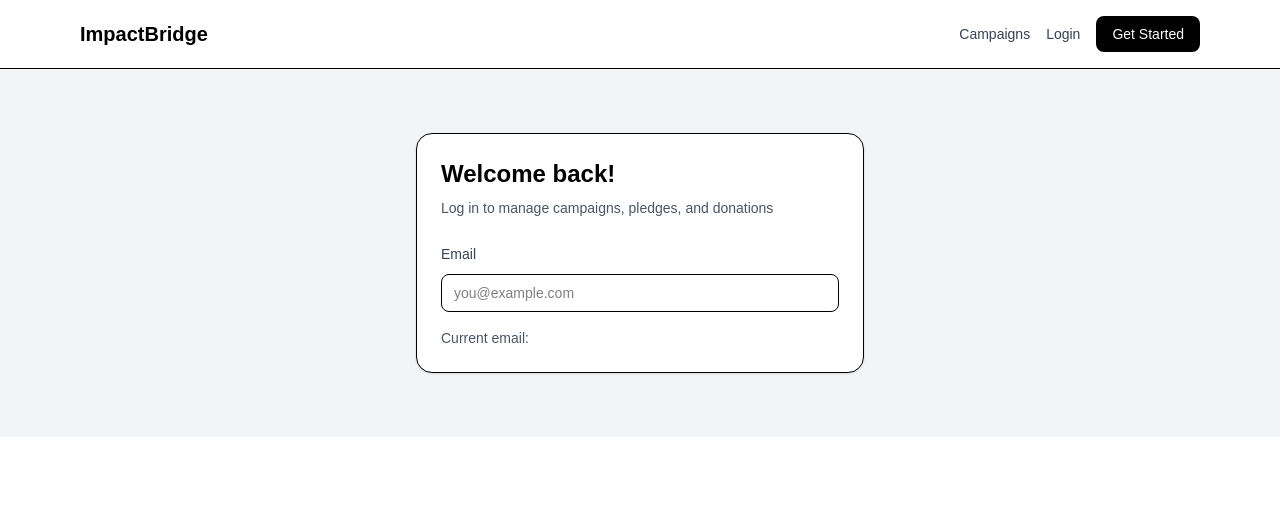
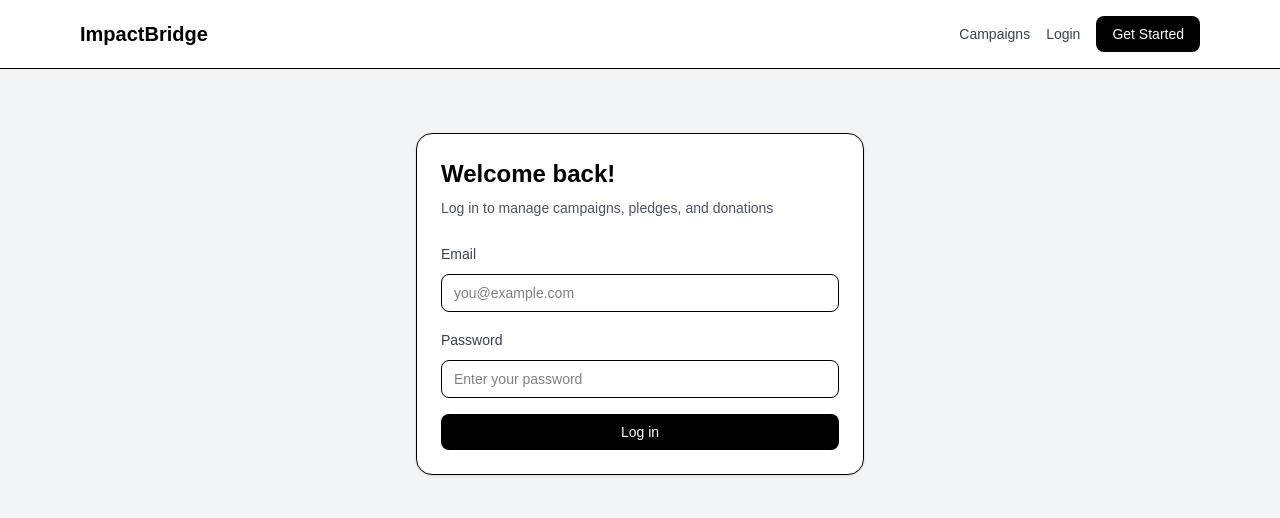
Before and after one commit to dung-ngo/impactbridge, a Next.js app: page /login in a window 1280 px wide. Shown: the top 518 px of the page. Built offline with nearby package versions, Linux system fonts and the light colour scheme.

Commit message:
feat: add login form password and submit handler

```diff
--- a/src/features/auth/components/LoginForm.tsx
+++ b/src/features/auth/components/LoginForm.tsx
@@ -3,8 +3,19 @@ import { useState } from "react";
 
 export function LoginForm() {
   const [email, setEmail] = useState<string>("");
+  const [password, setPassword] = useState<string>("");
+
+  function handleSubmit(event: React.FormEvent<HTMLFormElement>) {
+    event.preventDefault();
+
+    console.log({
+      email,
+      password,
+    });
+  }
+
   return (
-    <form className="space-y-4">
+    <form onSubmit={handleSubmit} className="space-y-4">
       <div>
         <label htmlFor="email" className="text-sm font-medium text-gray-700">
           Email
@@ -19,7 +30,28 @@ export function LoginForm() {
           className="mt-2 w-full rounded-lg border px-3 py-2 text-sm outline-none focus:border-black"
         />
       </div>
-      <p className="text-sm text-gray-600">Current email: {email}</p>
+      <div>
+        <label htmlFor="password" className="text-sm font-medium text-gray-700">
+          Password
+        </label>
+
+        <input
+          id="password"
+          name="password"
+          type="password"
+          value={password}
+          onChange={(event) => setPassword(event.target.value)}
+          placeholder="Enter your password"
+          className="mt-2 w-full rounded-lg border px-3 py-2 text-sm outline-none focus:border-black"
+        />
+      </div>
+
+      <button
+        type="submit"
+        className="w-full rounded-lg bg-black px-4 py-2 text-sm font-medium text-white hover:bg-gray-800"
+      >
+        Log in
+      </button>
     </form>
   );
 }
```
